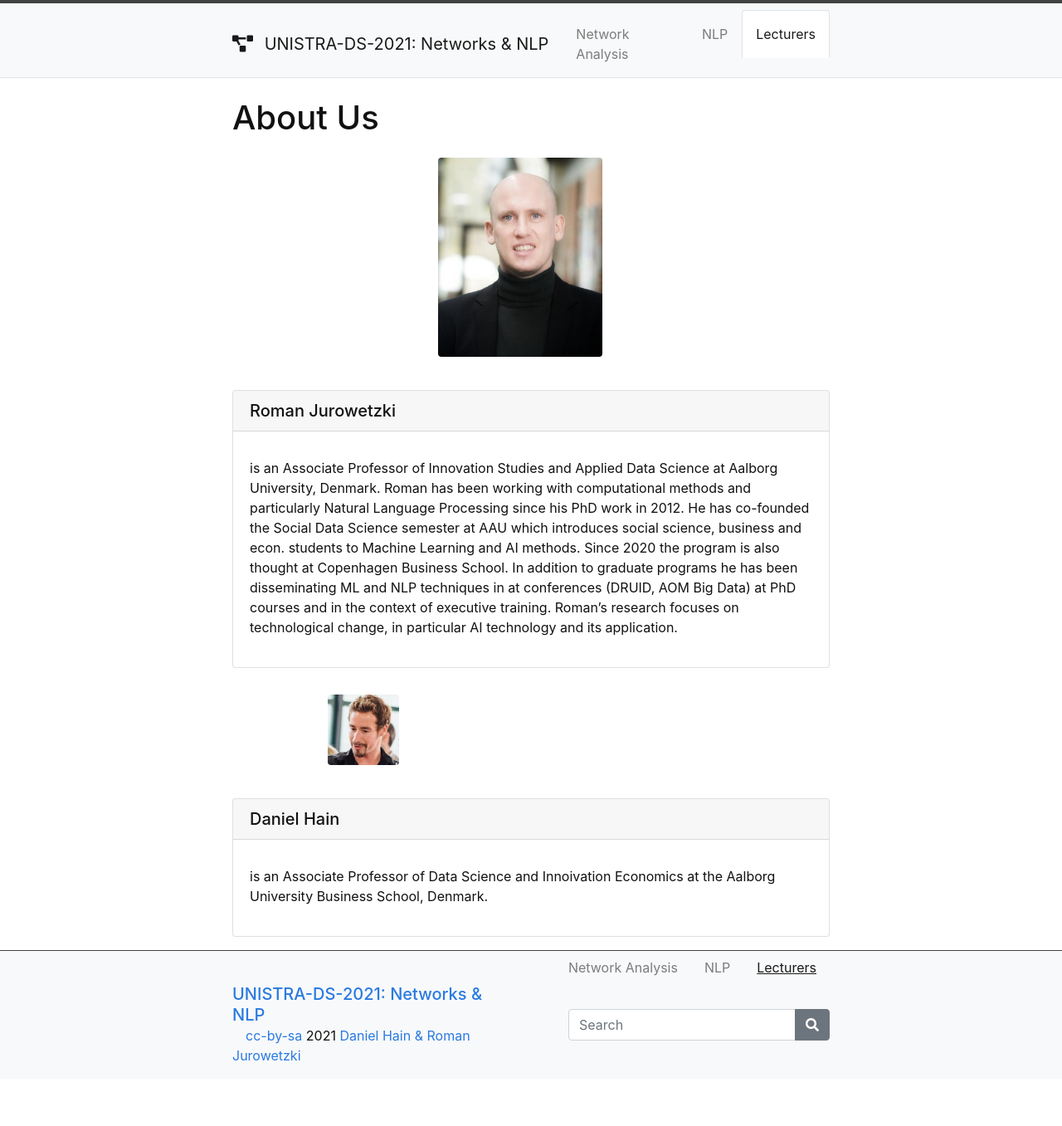
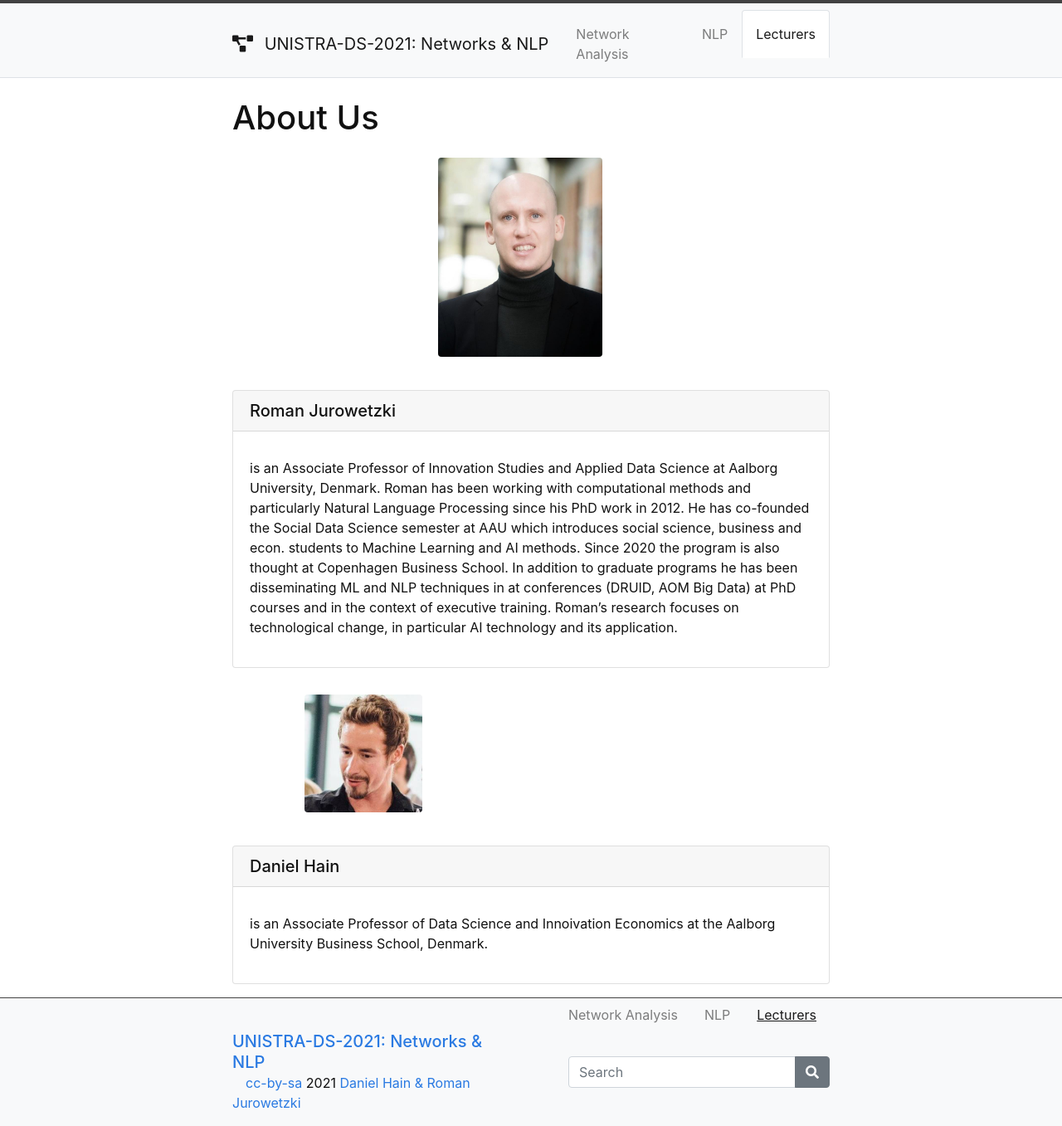
Before and after one commit to SDS-AAU/UNISTRA-DS-2020, a Jekyll site: the page built from content/2-lecturers.md, in a window 1280 px wide. Shown: the whole page at 83% size. Built offline with Jekyll 4.4.1, drawn with Linux system fonts in a browser that asks for light colours; before the commit the page ends 1300 px from its top, so only the background shows below that.

Commit message:
Update 2-lecturers.md

```diff
--- a/content/2-lecturers.md
+++ b/content/2-lecturers.md
@@ -11,7 +11,7 @@ is an Associate Professor of Innovation Studies and Applied Data Science at Aalb
 {% include card.html text=text header="Roman Jurowetzki" title="" float="left" %}
 
 
-{% include figure.html img="me.jpg" alt="Daniel Hain" caption="" width="30%" %}
+{% include figure.html img="me.jpg" alt="Daniel Hain" caption="" width="50%" float="center" %}
 
 {% capture text %}
 is an Associate Professor of Data Science and Innoivation Economics at the Aalborg University Business School, Denmark.
```
